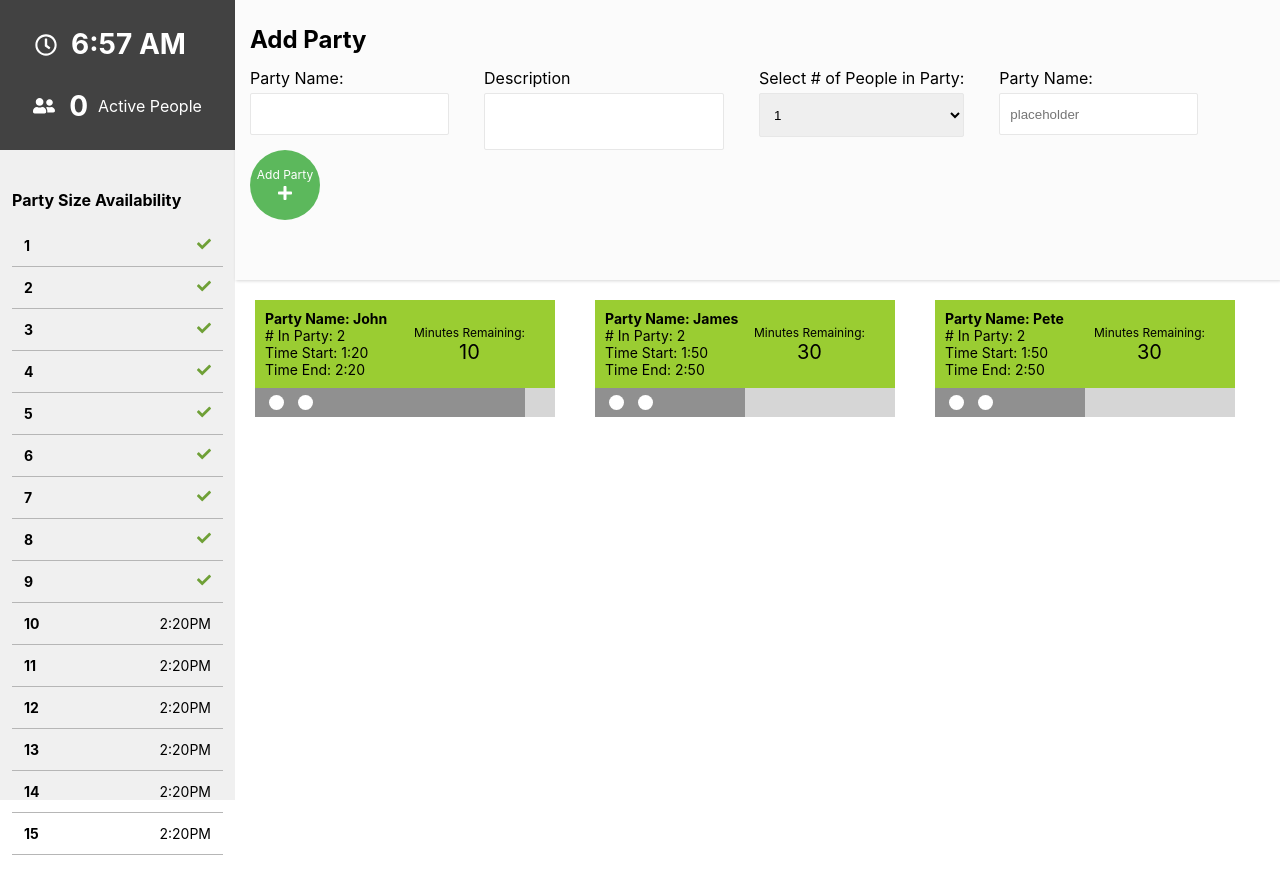
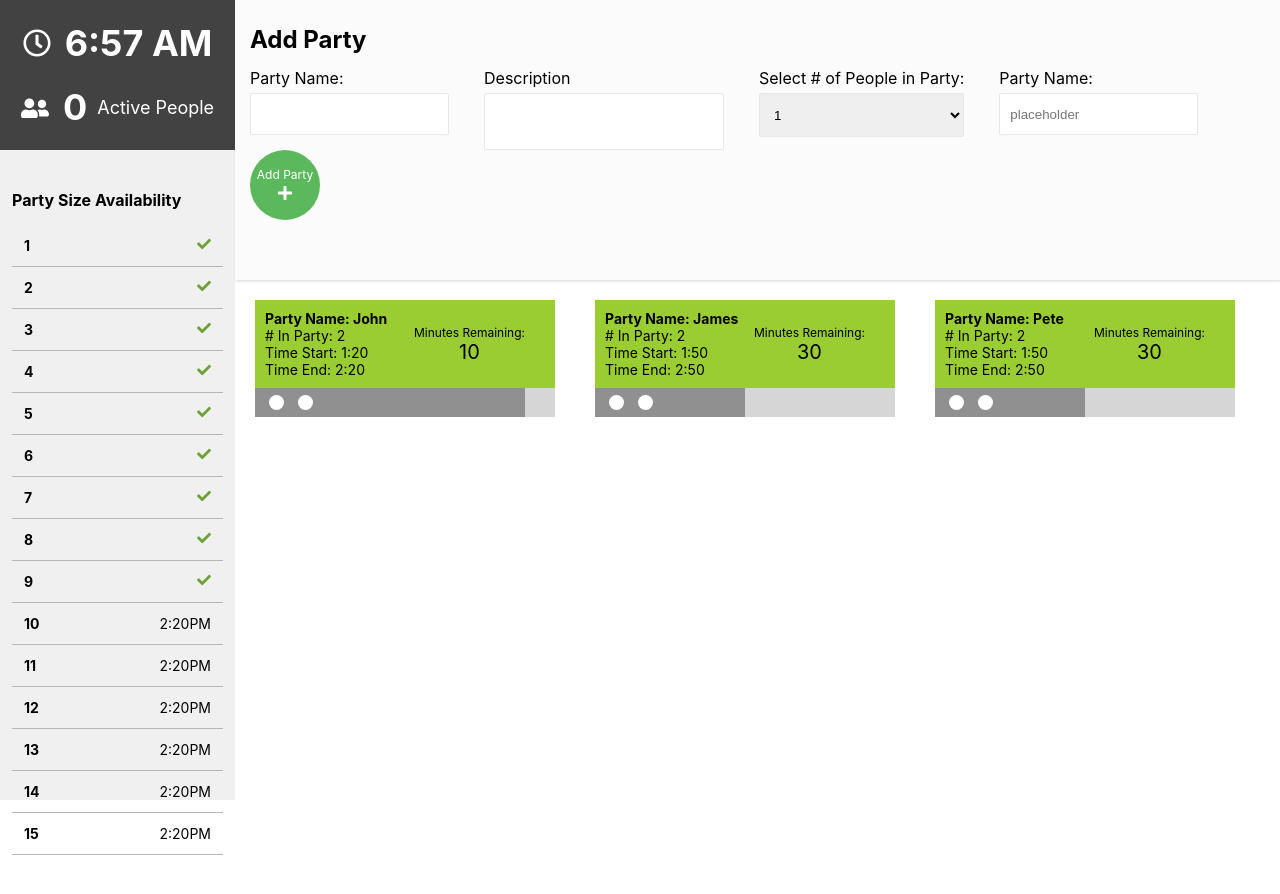
Before and after one commit to olivajames110/cattery, a React (Create React App) app: page / in a window 1280 px wide. Built offline with nearby package versions, Linux system fonts and the light colour scheme.

Commit message:
Small style

```diff
--- a/src/components/cattery/css/cattery.css
+++ b/src/components/cattery/css/cattery.css
@@ -40,15 +40,15 @@
 }
 
 #time-and-people-container .primary-value {
-  font-size: 28px;
+  font-size: 36px;
   font-weight: bold;
-  margin: 0 14px;
+  margin-left: 14px;
 }
 
 #time-and-people-container svg {
   margin-top: 5px;
   color: white;
-  width: 22px;
+  width: 28px;
 }
 
 #time-and-people-container .number-in-cattery {
@@ -56,7 +56,7 @@
 }
 
 #time-and-people-container .open-spots {
-  font-size: 16px;
+  font-size: 18px;
   font-weight: normal;
 }
 /*# sourceMappingURL=cattery.css.map */
--- a/src/components/cattery/css/cattery.scss
+++ b/src/components/cattery/css/cattery.scss
@@ -28,9 +28,9 @@
     }
 
     .primary-value {
-        font-size: 28px;
+        font-size: 36px;
         font-weight: bold;
-        margin: 0 14px;
+        margin-left: 14px;
     }
 
     //The icon
@@ -39,7 +39,7 @@
 
         margin-top: 5px;
         color: white;
-        width: 22px;
+        width: 28px;
     }
 
     //Open spots remaining in Cattery number
@@ -49,7 +49,7 @@
 
     //Current time wrapper
     .open-spots {
-        font-size: 16px;
+        font-size: 18px;
         font-weight: normal;
     }
 
```
Also changed, not shown: 1 other file (tests, documents, lock files or other folders).
